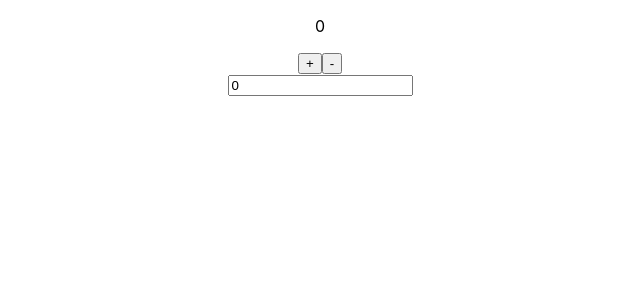
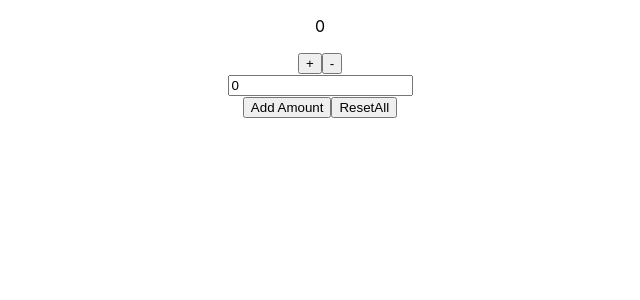
Before and after one commit to ElizPN/redux-toolkit-training, a React (Create React App) app: page / in a window 1280 px wide. Shown: the top 300 px of the page, without its empty margins (320-960 px from the left). Built offline with nearby package versions, Linux system fonts and the light colour scheme.

Commit message:
implement reset and add by some amout

```diff
--- a/src/features/counter/Counter.js
+++ b/src/features/counter/Counter.js
@@ -5,15 +5,15 @@ import { useState } from "react";
 const Counter = () => {
   const count = useSelector((state) => state.counter.count);
   const dispatch = useDispatch();
-  const [incrementAmount, setIncrementAmount] = useState(0)
+  const [incrementAmount, setIncrementAmount] = useState(0);
 
-  const addValue = Number(incrementAmount) || 0
+  const addValue = Number(incrementAmount) || 0;
 
-  const resetAll = ()=> {
+  const resetAll = () => {
     setIncrementAmount(0);
     // reset global state
-    dispatch(reset())
-  }
+    dispatch(reset());
+  };
 
   return (
     <section>
@@ -27,6 +27,13 @@ const Counter = () => {
         value={incrementAmount}
         onChange={(e) => setIncrementAmount(e.target.value)}
       />
+
+      <div>
+        <button onClick={() => dispatch(incrementByAmount(addValue))}>
+          Add Amount
+        </button>
+        <button onClick={resetAll}>ResetAll</button>
+      </div>
     </section>
   );
 };
```
